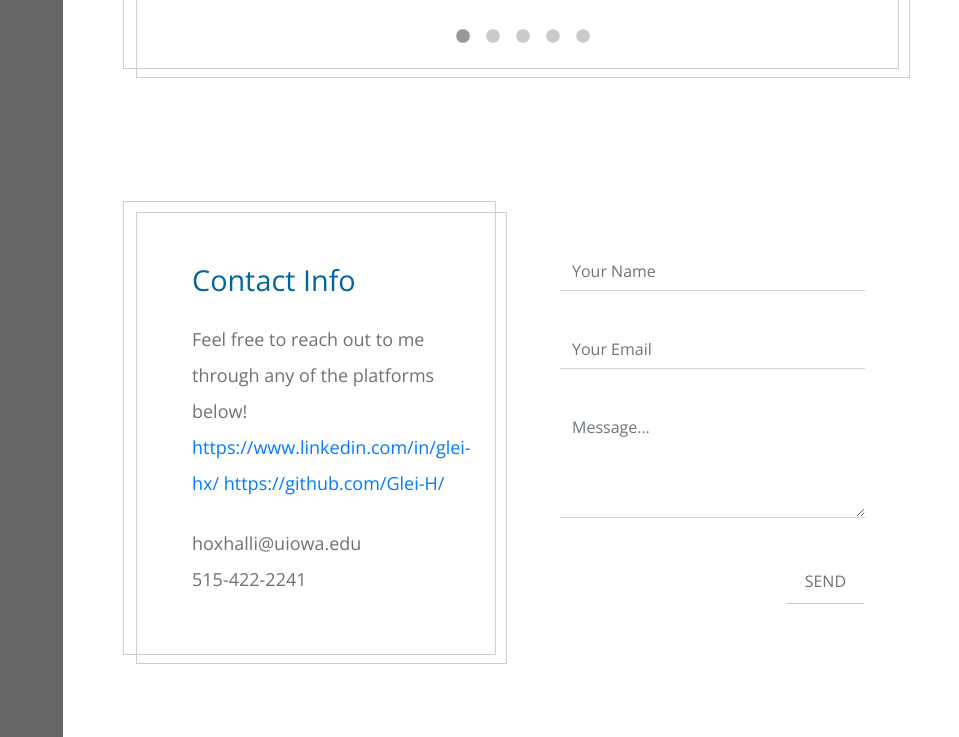
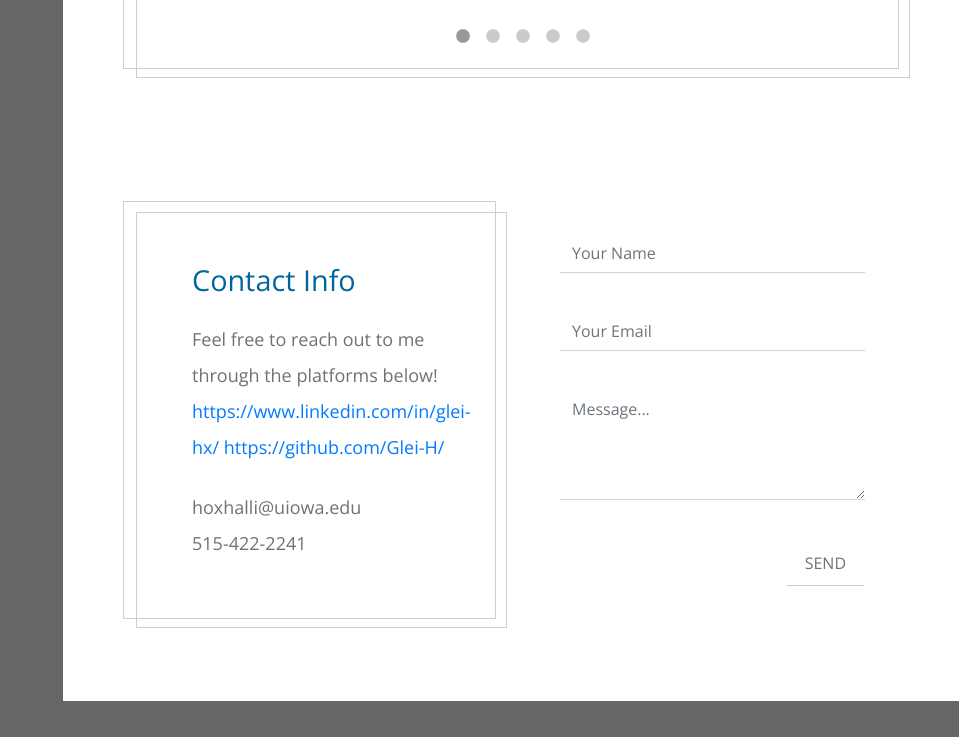
Before and after one commit to Glei-H/portfolio_site, a plain HTML site: page index.html in a window 1280 px wide. Shown: the part 2485-3222 px from the top of the page, without its empty margins (321-1280 px from the left). After the commit the page ends 3186 px from the top, so only its background shows below. Drawn offline with nearby package versions, Linux system fonts and the light colour scheme.

Commit message:
Update index.html

```diff
--- a/index.html
+++ b/index.html
@@ -221,7 +221,7 @@ https://templatemo.com/tm-536-dream-pulse
                     <div class="tm-double-border-2 tm-border-gray tm-box-pad">
                         <h2 class="tm-color-primary tm-section-title mb-4">Contact Info</h2>
                         <p class="mb-4">
-                          Feel free to reach out to me through any of the platforms below!
+                          Feel free to reach out to me through the platforms below!
                           <a href="https://www.linkedin.com/in/glei-hx/">https://www.linkedin.com/in/glei-hx/</a>
                           <a href="https://github.com/Glei-H/">https://github.com/Glei-H/</a>
                         </p>
```
